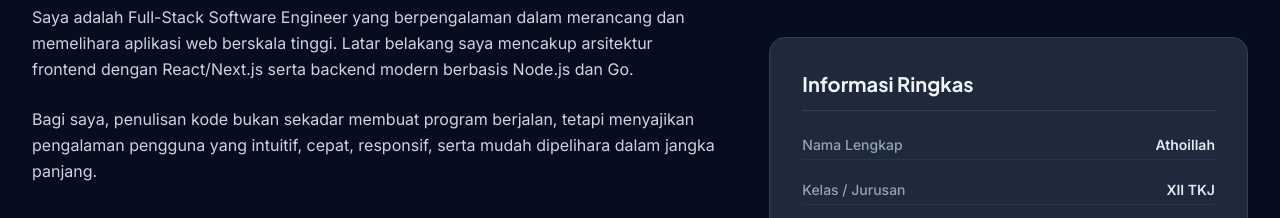
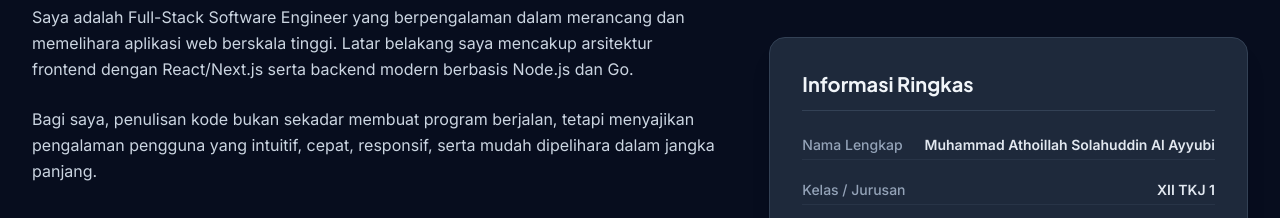
Before and after one commit to resamba/reitrann, a plain HTML site: page index.html in a window 1280 px wide. Shown: the part 1120-1338 px from the top of the page. Drawn offline with nearby package versions, Linux system fonts and the light colour scheme.

Commit message:
Update index.html

```diff
--- a/index.html
+++ b/index.html
@@ -325,12 +325,12 @@
                             <div class="space-y-4 text-sm">
                                 <div class="flex justify-between items-center py-1 border-b border-slate-100 dark:border-slate-700/50">
                                     <span class="text-slate-500 dark:text-slate-400 font-medium">Nama Lengkap</span>
-                                    <span class="font-semibold text-slate-800 dark:text-slate-200">Athoillah</span>
+                                    <span class="font-semibold text-slate-800 dark:text-slate-200">Muhammad Athoillah Solahuddin Al Ayyubi</span>
                                 </div>
 
                                 <div class="flex justify-between items-center py-1 border-b border-slate-100 dark:border-slate-700/50">
                                     <span class="text-slate-500 dark:text-slate-400 font-medium">Kelas / Jurusan</span>
-                                    <span class="font-semibold text-slate-800 dark:text-slate-200">XII TKJ</span>
+                                    <span class="font-semibold text-slate-800 dark:text-slate-200">XII TKJ 1</span>
                                 </div>
 
                                 <div class="flex justify-between items-center py-1 border-b border-slate-100 dark:border-slate-700/50">
```
